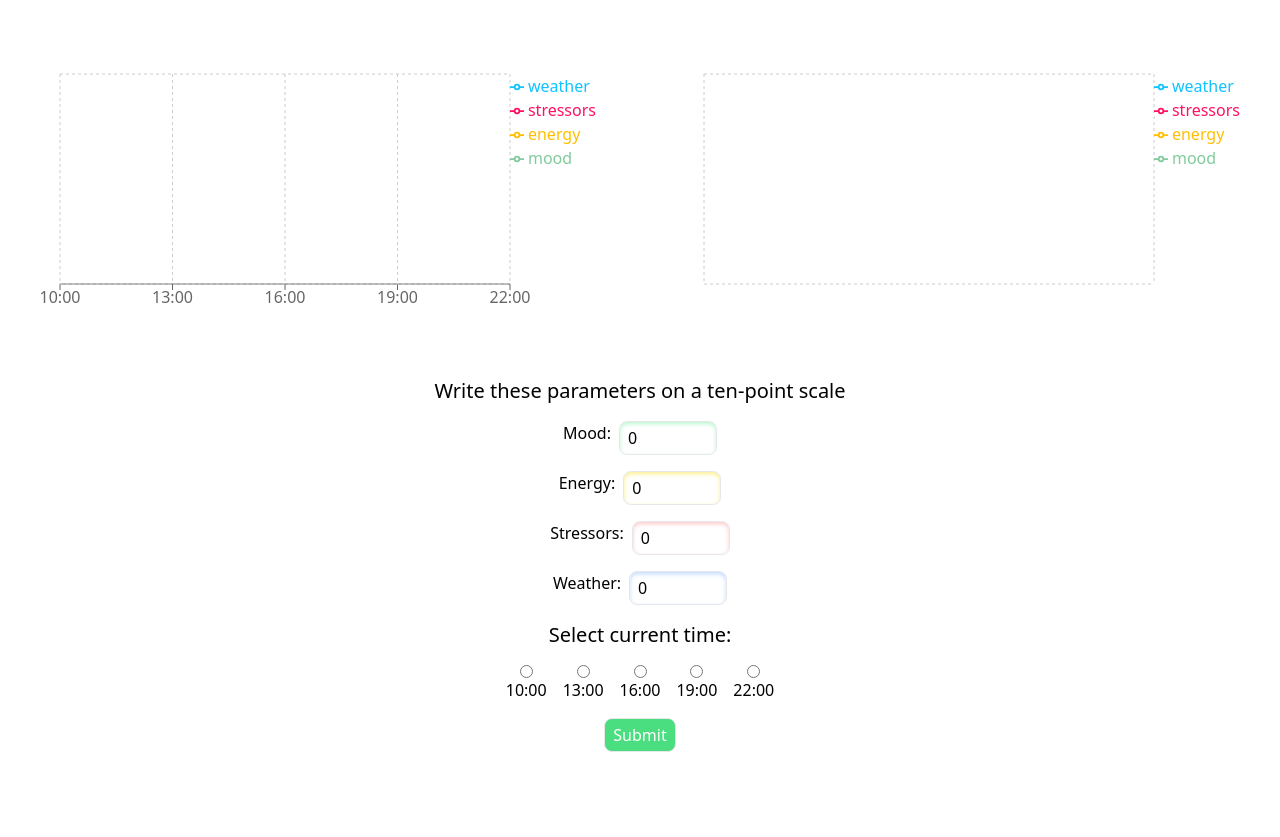
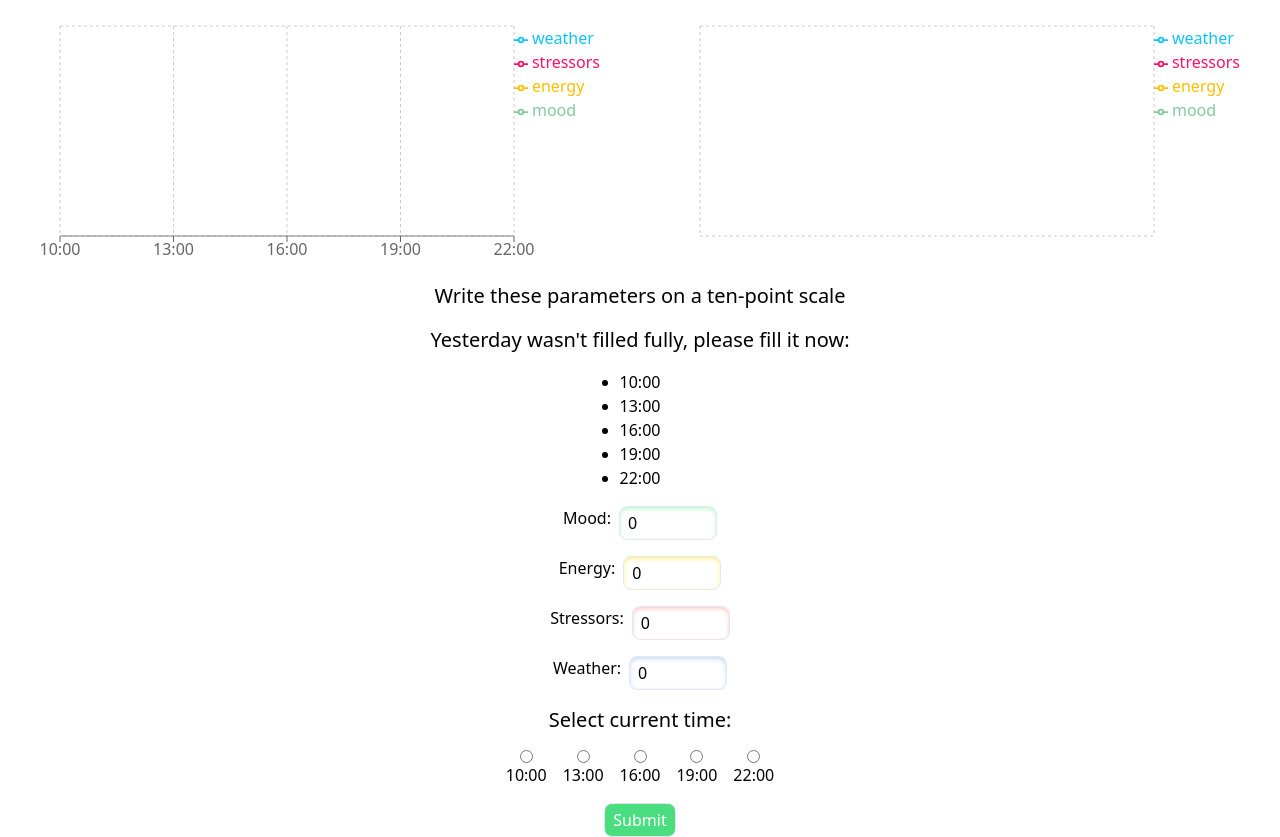
Before and after one commit to dmitrykulakovfrontend/mood-tracker, a Next.js app: page / in a window 1280 px wide. Before the commit the page ends 800 px from the top, so only its background shows below. Built offline with nearby package versions, Linux system fonts and the light colour scheme.

Commit message:
feat: previous day fixing

```diff
--- a/src/components/Charts/DailyAverage.tsx
+++ b/src/components/Charts/DailyAverage.tsx
@@ -56,10 +56,10 @@ const Chart = (props: { data: Data | null }) => {
       )
         throw new Error("Invalid time");
       const averageTime: TimeLog = average[time];
-      averageTime.mood += day[time].mood;
-      averageTime.energy += day[time].energy;
-      averageTime.weather += day[time].weather;
-      averageTime.stressors += day[time].stressors;
+      averageTime.mood += day[time]?.mood || 0;
+      averageTime.energy += day[time]?.energy || 0;
+      averageTime.weather += day[time]?.weather || 0;
+      averageTime.stressors += day[time]?.stressors || 0;
     }
   }
   for (const time in average) {
--- a/src/pages/index.tsx
+++ b/src/pages/index.tsx
@@ -29,12 +29,10 @@ export type Data = {
 };
 
 export type Day = {
-  "10:00": TimeLog;
-  "13:00": TimeLog;
-  "16:00": TimeLog;
-  "19:00": TimeLog;
-  "22:00": TimeLog;
+  [time: string]: TimeLog;
 };
+export const DURATION_24_HOURS_MS = 86_400_000;
+export const CHECKPOINTS = ["10:00", "13:00", "16:00", "19:00", "22:00"];
 
 const Home: NextPage = () => {
   const audio = useRef<HTMLAudioElement | undefined>(
@@ -55,6 +53,12 @@ const Home: NextPage = () => {
     energy: 0,
   });
   const [data, setData] = useState<Data | null>(null);
+  const [previousDay, setPreviousDay] = useState<Day | undefined | null>(null);
+  const isProblemWithYesterday =
+    previousDay === undefined ||
+    (previousDay !== null &&
+      Object.keys(previousDay).length !== CHECKPOINTS.length);
+  // notifications and initial local storage
   useEffect(() => {
     if (typeof window !== "undefined") {
       const data = localStorage.getItem("data");
@@ -72,13 +76,13 @@ const Home: NextPage = () => {
       }
     }
   }, []);
+  // time check interval for audio and notification
   useEffect(() => {
     const timer = setInterval(() => {
-      const times = ["10:00", "13:00", "16:00", "19:00", "22:00"];
       const currentHour = new Date().getHours();
       const currentMinute = new Date().getMinutes();
       const currentTime = `${currentHour}:${currentMinute}`;
-      if (times.includes(currentTime)) {
+      if (CHECKPOINTS.includes(currentTime)) {
         audio.current?.play().catch((e) => console.error(e));
         new Notification("Time to write about your mood!", {
           body: "If you don't want to, you can always change it later :)",
@@ -87,6 +91,16 @@ const Home: NextPage = () => {
     }, 60000);
     return () => clearInterval(timer);
   }, [audio]);
+  useEffect(() => {
+    if (!data) return;
+    const todayMS = new Date().getTime();
+    const yesterdayDate = new Date(
+      todayMS - DURATION_24_HOURS_MS
+    ).toDateString();
+    const yesterdayData = data[yesterdayDate];
+    setPreviousDay(yesterdayData);
+  }, [data]);
+  // form handling
   const handleChange = (e: ChangeEvent<HTMLInputElement>) => {
     const { name, value, type } = e.target;
     setForm({ ...form, [name]: type === "number" ? +value : value });
@@ -94,13 +108,26 @@ const Home: NextPage = () => {
   const handleSubmit = (e: FormEvent<HTMLFormElement>) => {
     console.log(form);
     e.preventDefault();
-    const today = new Date().toDateString();
     if (!data) throw new Error("Something went wrong");
-    const todayData = data[today] || {};
+    let prevData, date;
+    if (isProblemWithYesterday) {
+      const todayMS = new Date().getTime();
+      const yesterdayDate = new Date(
+        todayMS - DURATION_24_HOURS_MS
+      ).toDateString();
+      const yesterdayData = data[yesterdayDate];
+      prevData = yesterdayData;
+      date = yesterdayDate;
+    } else {
+      const todayDate = new Date().toDateString();
+      const todayData = data[todayDate];
+      date = todayDate;
+      prevData = todayData;
+    }
     const newData = {
       ...data,
-      [today]: {
-        ...todayData,
+      [date]: {
+        ...prevData,
         [form.time]: {
           mood: form.mood,
           stressors: form.stressors,
@@ -112,11 +139,10 @@ const Home: NextPage = () => {
     localStorage.setItem("data", JSON.stringify(newData));
     setData(newData);
   };
-
   return (
     <>
-      <div className="flex min-h-screen flex-col items-center justify-evenly gap-4">
-        <div className="mt-4 flex h-full w-full gap-2 max-md:flex-col ">
+      <div className="flex min-h-screen flex-col  items-center justify-evenly gap-4 overflow-hidden">
+        <div className="mt-4 flex w-full max-md:flex-col ">
           <DailyAverage data={data} />
           <Days data={data} />
         </div>
@@ -127,6 +153,24 @@ const Home: NextPage = () => {
           <h2 className="text-xl">
             Write these parameters on a ten-point scale
           </h2>
+          {isProblemWithYesterday ? (
+            <>
+              <h2 className="text-xl">
+                Yesterday wasn&apos;t filled fully, please fill it now:
+              </h2>
+              <ul className="list-disc">
+                {CHECKPOINTS.map((time, i) => {
+                  return !previousDay || !previousDay[time] ? (
+                    <li key={i}>{time}</li>
+                  ) : (
+                    ""
+                  );
+                })}
+              </ul>
+            </>
+          ) : (
+            ""
+          )}
           <label className="flex  gap-2">
             Mood:
             <input
```
